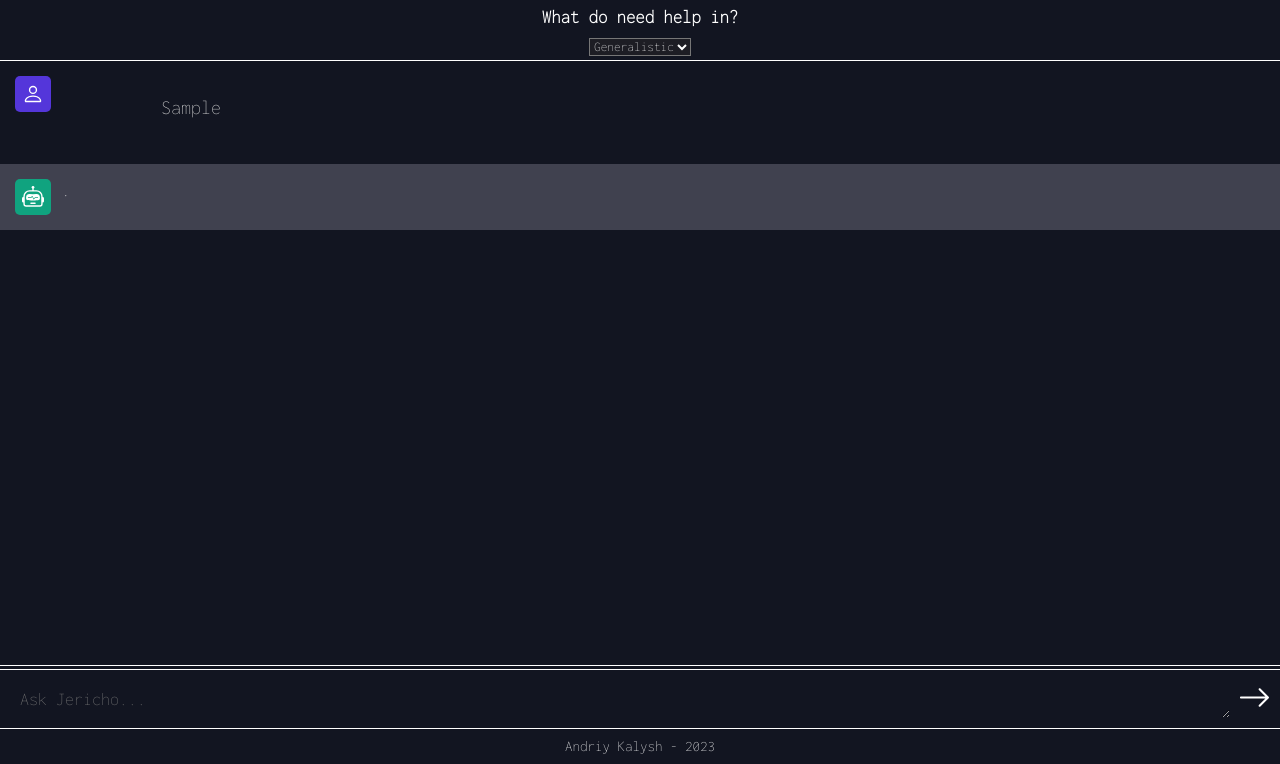
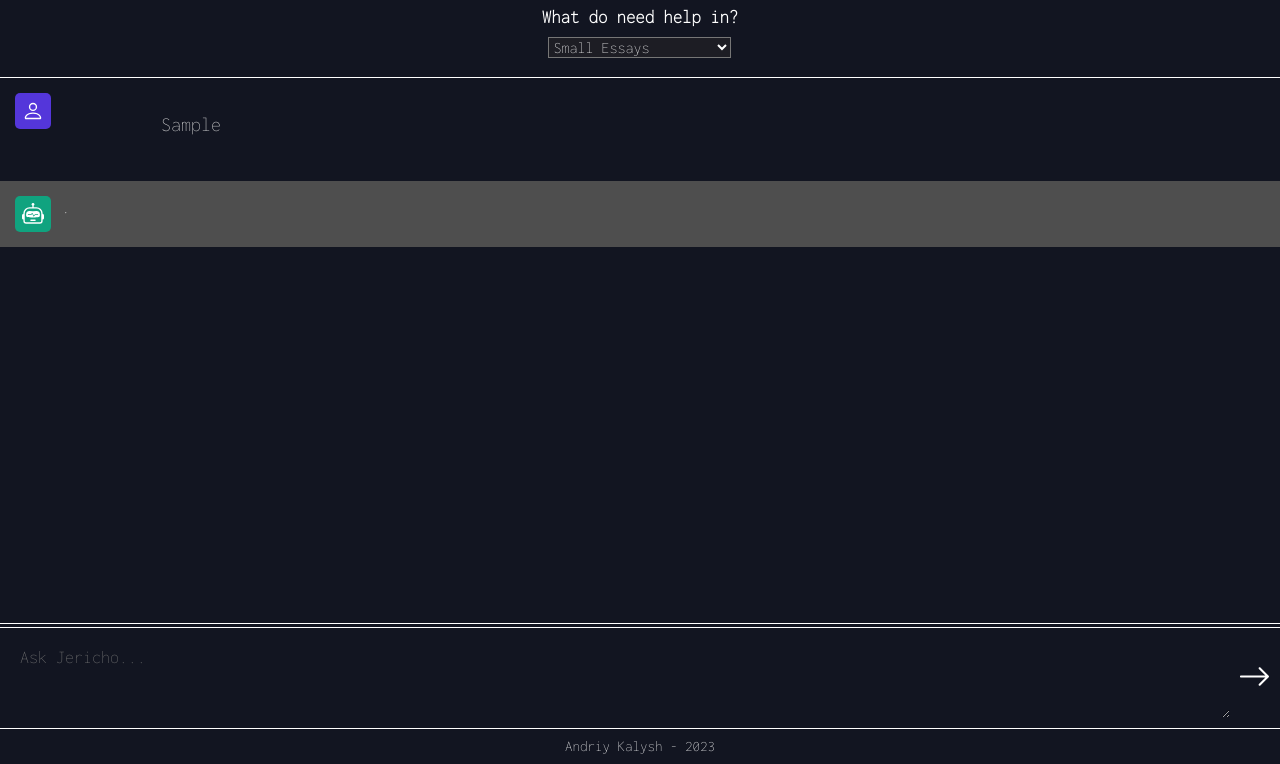
Before and after one commit to mad-ben/OpenAI_API, a website built with Vite: page client/index.html in a window 1280 px wide. Both pictures are taken after typing "Sample" into the empty fields and a click on the button 1255 px from the left and 735 px from the top of the page. Shown: the part 36-800 px from the top of the page. Built offline with nearby package versions, Linux system fonts and the light colour scheme; no server answers.

Commit message:
finita la comedia

```diff
--- a/client/index.html
+++ b/client/index.html
@@ -13,8 +13,12 @@
       <div style="text-align:center;">
         <h3>What do need help in?</h1>
           <select name="bots" id="comboBox">
-            <option value="text-davinci-003">Generalistic</option>
-            <option value="code-davinci-002">Programming</option>
+            <optgroup label="Text Davinci"></optgroup>
+            <option value="text-davinci-003">Small Essays</option>
+            <option value="text-davinci-003">Q&A</option>
+            <option value="text-davinci-003">Language Translation</option>
+            <optgroup label="Codex"></optgroup>
+            <option value="code-davinci-002">Code Generation</option>
           </select>
       </div>
       <div id="chat_container"></div>
--- a/client/public/ai_models.js
+++ b/client/public/ai_models.js
@@ -13,9 +13,31 @@ export const aiModel1 = {
 export const aiModel2 = {
     model: "code-davinci-002",
     temperature: 0,
-    max_tokens: 256,
+    max_tokens: 64,
     top_p:1,
     frequency_penalty: 0,
     presence_penalty: 0,
     stop: "",
 };
+
+// Coding Model QnA
+export const aiModel3 = {
+    model: "text-davinci-003",
+    temperature: 0,
+    max_tokens: 100,
+    top_p:1,
+    frequency_penalty: 0.0,
+    presence_penalty: 0.0,
+    stop: "",
+};
+
+// Coding Model Translation
+export const aiModel4 = {
+    model: "text-davinci-003",
+    temperature: 0.3,
+    max_tokens: 100,
+    top_p:1,
+    frequency_penalty: 0.0,
+    presence_penalty: 0.0,
+    stop: "",
+};
--- a/client/script.js
+++ b/client/script.js
@@ -1,6 +1,6 @@
 import bot from './assets/bot.svg';
 import user from './assets/user.svg';
-import { aiModel1,aiModel2 } from './public/ai_models';
+import { aiModel1,aiModel2,aiModel3,aiModel4 } from './public/ai_models';
 
 // Ai model to send with default values
 var aiModelToSend = {
@@ -91,15 +91,23 @@ const handleSubmit = async (e) => {
   switch(selectedOption){
     case 0:
       aiModelToSend = aiModel1;
-      console.log(comboBox.options[selectedOption].value);
+      console.log(comboBox.selectedIndex);
       break;
     case 1:
+      aiModelToSend = aiModel3;
+      console.log(comboBox.selectedIndex);
+      break;
+    case 2:
+        aiModelToSend = aiModel4
+        console.log(comboBox.selectedIndex);
+        break;
+    case 3:
       aiModelToSend = aiModel2;
-      console.log(comboBox.options[selectedOption].value);
+      console.log(comboBox.selectedIndex);
       break;
     default:
       aiModelToSend = aiModel1;
-      console.log(comboBox.options[selectedOption].value);
+      console.log(comboBox.selectedIndex);
   }
 
   //console.log(comboBox.selectedIndex);
@@ -155,7 +163,7 @@ const handleSubmit = async (e) => {
 
 form.addEventListener('submit', handleSubmit); // when pressed submit button call event
 form.addEventListener('keyup', (e) => {
-  if (e.keyCode === 13 && !evt.shiftKey) {
+  if (e.keyCode == 13 && !e.shiftKey) {
     handleSubmit(e); //same event called by pressing enter key. 13 is enter key code
   }
 })
--- a/client/style.css
+++ b/client/style.css
@@ -56,7 +56,7 @@ body {
 }
 
 .ai {
-  background: #40414F;
+  background: #4e4e4e;
 }
 
 .chat {
@@ -120,6 +120,7 @@ body {
 
 form {
   width: 100%;
+  height: 100px;
   max-width: 1280px;
   margin: 0 auto;
   padding: 10px;
@@ -186,7 +187,9 @@ h3 {
 select{
   background: #1d1d24;
   color:white;
-  margin-bottom: 5px;
+  margin-bottom: 20px;
+  font-size: 16px;
+
 }
 
 .rotateimg90 {
```
